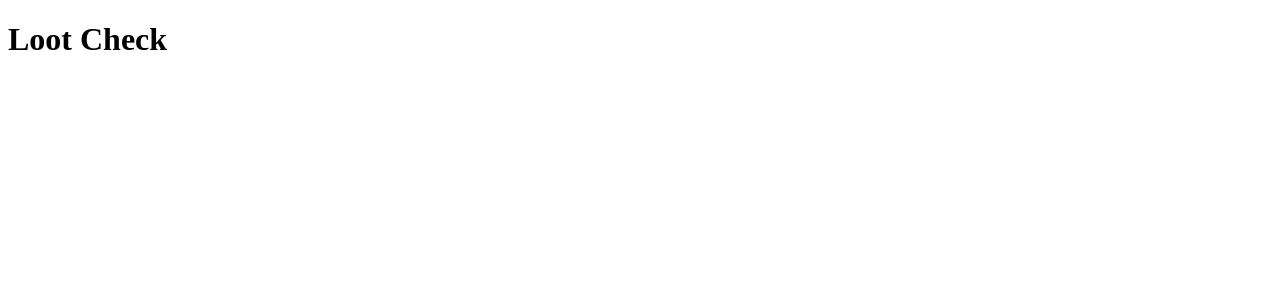
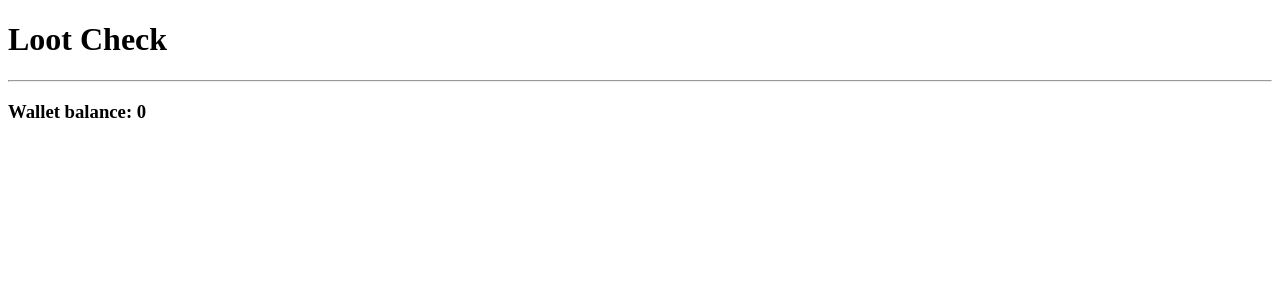
Before and after one commit to WilleniumFalcon91/lootCheck, a React (Create React App) app: page / in a window 1280 px wide. Shown: the top 300 px of the page. Built offline with nearby package versions, Linux system fonts and the light colour scheme.

Commit message:
fully connected redux component in BDD

```diff
--- a/src/components/App.js
+++ b/src/components/App.js
@@ -1,10 +1,13 @@
 import React, { Component } from 'react';
+import Wallet from './Wallet';
 
 class App extends Component {
     render() {
         return (
             <div>
                 <h1>Loot Check</h1>
+                <hr />
+                <Wallet />
             </div>
         )
     }
--- a/src/components/Wallet.js
+++ b/src/components/Wallet.js
@@ -11,4 +11,4 @@
     }
 }
 
-export default connect(state => { balance: state }, null)(Wallet);
+export default connect(state => { return { balance: state } }, null)(Wallet);
--- a/src/reducers/balance.js
+++ b/src/reducers/balance.js
@@ -5,7 +5,7 @@
         case constants.SET_BALANCE:
             return action.balance;
         default:
-            return balance;
+            return state;
     }
 }
 
```
Also changed, not shown: 2 other files (tests, documents, lock files or other folders).
